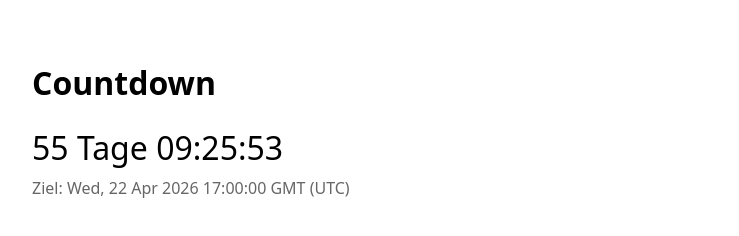
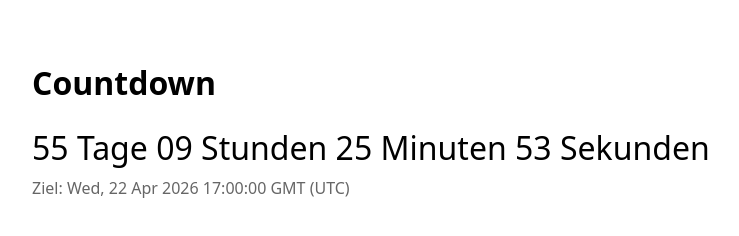
Before and after one commit to prenner-eo/Countdown, a plain HTML site: page index.html in a window 1280 px wide. Shown: the whole page, without its empty margins (8-747 px from the left). Drawn offline with Linux system fonts and the light colour scheme.

Commit message:
Update time format

```diff
--- a/index.html
+++ b/index.html
@@ -45,7 +45,7 @@
       const minutes = Math.floor((totalSeconds % 3600) / 60);
       const seconds = totalSeconds % 60;
 
-      el.textContent = `${days} Tage ${pad(hours)}:${pad(minutes)}:${pad(seconds)}`;
+      el.textContent = `${days} Tage ${pad(hours)} Stunden ${pad(minutes)} Minuten ${pad(seconds)} Sekunden`;
       meta.textContent = `Ziel: ${target.toUTCString()} (UTC)`;
     }
 
```
